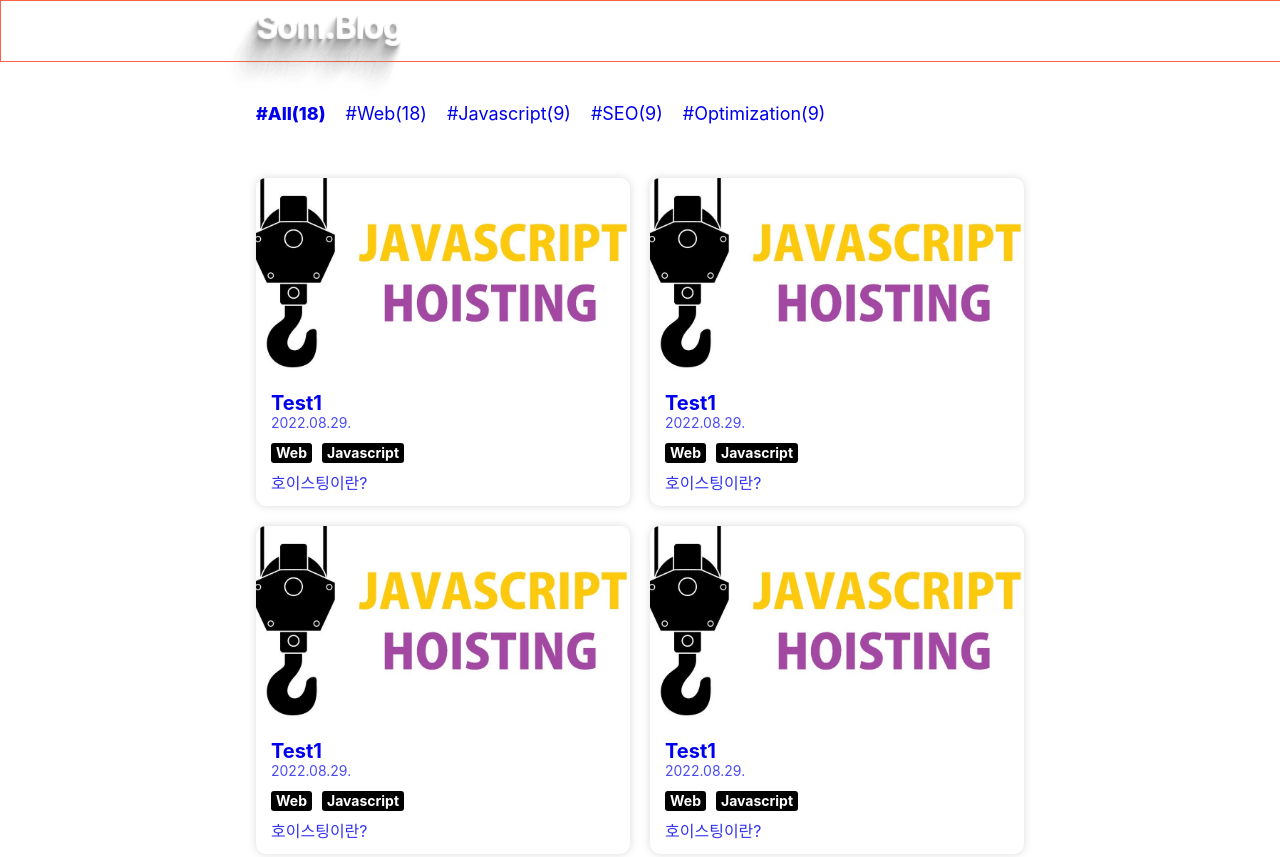
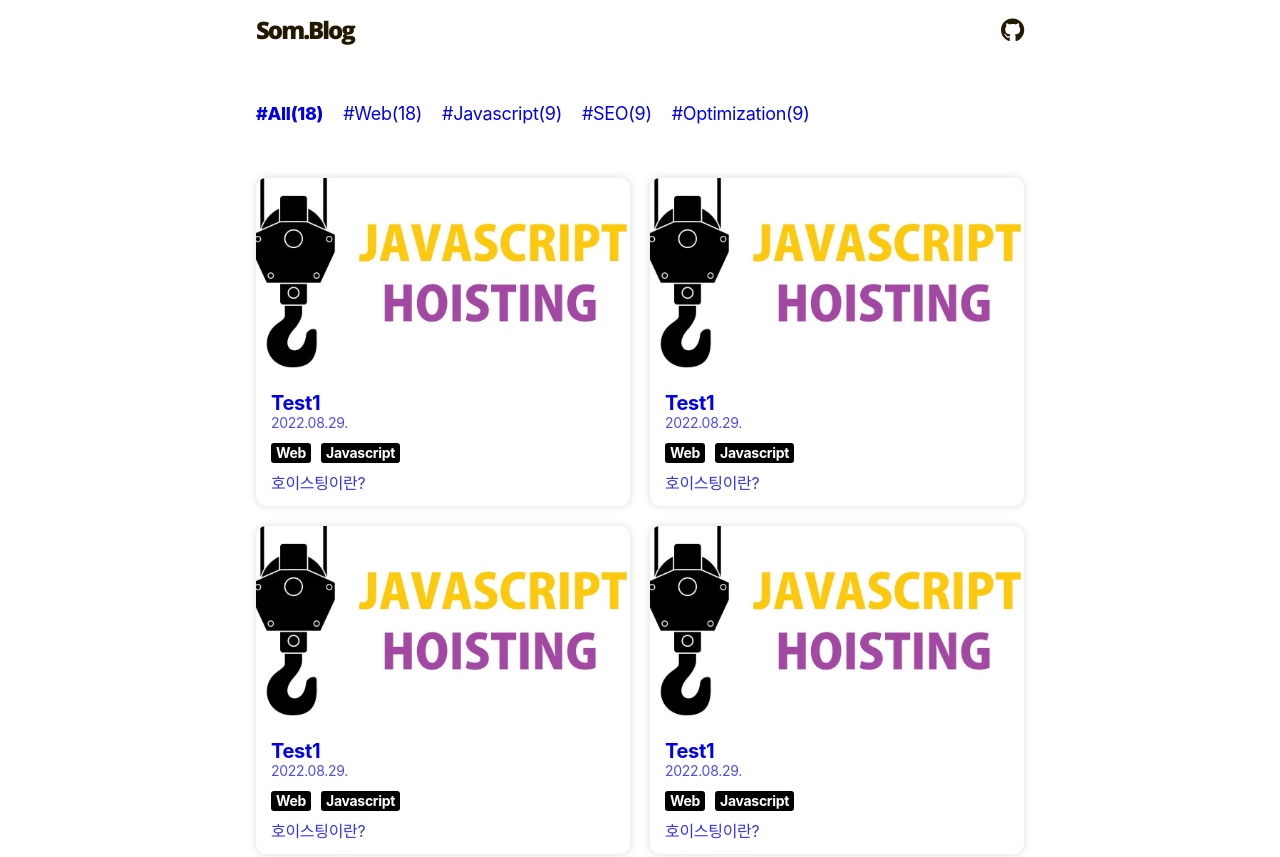
Before and after one commit to datoybi/blog, a Gatsby site: page / in a window 1280 px wide. Shown: the top 857 px of the page. Built offline with nearby package versions, Linux system fonts and the light colour scheme; Gatsby itself is replaced by a stand-in of ours; a web font is replaced by a local one.

Commit message:
:gift: : feat: github 버튼 추가 및 로고 업데이트

```diff
--- a/package.json
+++ b/package.json
@@ -8,6 +8,8 @@
     "@emotion/react": "^11.10.4",
     "@emotion/styled": "^11.10.4",
     "@fortawesome/fontawesome-svg-core": "^6.2.0",
+    "@fortawesome/free-brands-svg-icons": "^6.2.0",
+    "@fortawesome/free-regular-svg-icons": "^6.2.0",
     "@fortawesome/free-solid-svg-icons": "^6.2.0",
     "@fortawesome/react-fontawesome": "^0.2.0",
     "@types/react-helmet": "^6.1.5",
@@ -18,6 +20,7 @@
     "eslint-plugin-prettier": "^4.2.1",
     "gatsby": "^4.21.1",
     "gatsby-plugin-canonical-urls": "^4.22.0",
+    "gatsby-plugin-dark-mode": "^1.1.2",
     "gatsby-plugin-emotion": "^7.22.0",
     "gatsby-plugin-image": "^2.22.0",
     "gatsby-plugin-react-helmet": "^5.22.0",
--- a/src/components/Common/GlobalStyle.tsx
+++ b/src/components/Common/GlobalStyle.tsx
@@ -2,11 +2,20 @@ import React, { FunctionComponent } from 'react';
 import { Global, css } from '@emotion/react';
 
 const defaultStyle = css`
+  @import url('https://fonts.googleapis.com/css2?family=Open+Sans:wght@800&display=swap');
+
+  @font-face {
+    font-family: 'Lato';
+    src: url('/fonts/Lato-Heavy.woff2') format('woff2');
+    font-weight: 700;
+  }
+
   @font-face {
     font-family: 'Pretendard';
     src: url('/fonts/Pretendard-Regular.woff2') format('woff2'),
       url('/fonts/Pretendard-Regular.woff') format('woff');
   }
+
   html,
   body,
   div,
@@ -111,11 +120,18 @@ const defaultStyle = css`
   }
   body {
     line-height: 1;
-    font-family: Pretendard, -apple-system, BlinkMacSystemFont, system-ui,
+    font-family: 'Pretendard', -apple-system, BlinkMacSystemFont, system-ui,
       Roboto, 'Helvetica Neue', 'Segoe UI', 'Apple SD Gothic Neo',
       'Noto Sans KR', 'Malgun Gothic', 'Apple Color Emoji', 'Segoe UI Emoji',
       'Segoe UI Symbol', sans-serif;
-    color: #1d1d1f;
+    color: #231900;
+    font-size: 16px;
+    word-break: keep-all;
+    letter-spacing: -0.3px;
+    color: #222;
+    padding-bottom: 2rem;
+    overflow-x: hidden;
+    -webkit-font-smoothing: antialiased;
   }
   ol,
   ul {
--- a/src/components/Common/Header.tsx
+++ b/src/components/Common/Header.tsx
@@ -1,9 +1,10 @@
 import React, { FunctionComponent } from 'react';
 import styled from '@emotion/styled';
 import { Link } from 'gatsby';
+import { FontAwesomeIcon } from '@fortawesome/react-fontawesome';
+import { faGithub } from '@fortawesome/free-brands-svg-icons';
 
 const HeaderWrapper = styled.header`
-  border: 1px solid tomato;
   position: fixed;
   top: 0;
   left: 0;
@@ -14,53 +15,30 @@ const HeaderWrapper = styled.header`
 `;
 
 const Wrapper = styled.div`
+  // border: 1px solid tomato;
   display: flex;
-  flex-direction: column;
-  justify-content: center;
-  align-items: flex-start;
+  flex-direction: row;
+  justify-content: space-between;
   width: 768px;
   height: 60px;
   margin: 0 auto;
+  align-items: center;
 `;
 
+const LeftWrapper = styled.div``;
+
 const Logo = styled(Link)`
-  font-size: 2em;
-  font-weight: 500;
-  color: white;
-  margin: 1vh 0 2vh 0;
-  // border: 1px solid tomato;
-  display: flex;
-  align-items: center;
-  justify-content: flex-start;
+  color: #231900;
+  font-size: 1.5rem;
+  line-height: 1.5rem;
+  font-family: 'Open Sans', sans-serif;
   text-align: center;
-  backface-visibility: hidden;
-  text-shadow: -1px -1px 0 rgba(255, 255, 255, 0.7),
-    1px -1px 0 rgba(255, 255, 255, 0.7), -1px 1px 0 rgba(255, 255, 255, 0.7),
-    1px 1px 0 rgba(255, 255, 255, 0.7), -1px 2px 1px #a0a0a0,
-    -2px 4px 2px #a0a0a0, -3px 6px 3px rgba(160, 160, 160, 0.6),
-    -4px 8px 4px rgba(160, 160, 160, 0.5),
-    -5px 10px 5px rgba(160, 160, 160, 0.4),
-    -6px 12px 6px rgba(160, 160, 160, 0.3),
-    -7px 13px 7px rgba(160, 160, 160, 0.2),
-    -8px 15px 8px rgba(160, 160, 160, 0.2),
-    -9px 17px 9px rgba(160, 160, 160, 0.2),
-    -10px 19px 10px rgba(160, 160, 160, 0.2),
-    -11px 20px 11px rgba(160, 160, 160, 0.1),
-    -12px 22px 12px rgba(160, 160, 160, 0.1),
-    -13px 24px 13px rgba(160, 160, 160, 0.1),
-    -14px 26px 14px rgba(160, 160, 160, 0.1),
-    -15px 28px 15px rgba(160, 160, 160, 0.1),
-    -16px 30px 16px rgba(160, 160, 160, 0.1),
-    -17px 32px 17px rgba(160, 160, 160, 0.1),
-    -18px 34px 18px rgba(160, 160, 160, 0.1),
-    -19px 36px 19px rgba(160, 160, 160, 0.1),
-    -20px 38px 20px rgba(160, 160, 160, 0.1),
-    -21px 39px 21px rgba(160, 160, 160, 0.1);
-  -ms-user-select: none;
-  -moz-user-select: -moz-none;
-  -khtml-user-select: none;
-  -webkit-user-select: none;
-  user-select: none;
+  letter-spacing: -2px;
+`;
+
+const GithubIcon = styled(Link)`
+  color: #231900;
+  font-size: 1.5rem;
 `;
 
 const Header: FunctionComponent = function () {
@@ -68,6 +46,11 @@ const Header: FunctionComponent = function () {
     <HeaderWrapper>
       <Wrapper>
         <Logo to="/">Som.Blog</Logo>
+        <LeftWrapper>
+          <GithubIcon to="https://github.com/datoybi">
+            <FontAwesomeIcon icon={faGithub} />
+          </GithubIcon>
+        </LeftWrapper>
       </Wrapper>
     </HeaderWrapper>
   );
--- a/src/components/Common/Template.tsx
+++ b/src/components/Common/Template.tsx
@@ -30,7 +30,6 @@ const Template: FunctionComponent<TemplateProps> = function ({
     <Container>
       <Helmet>
         <title>{title}</title>
-
         <meta name="description" content={description} />
         <meta name="viewport" content="width=device-width, initial-scale=1.0" />
         <meta httpEquiv="Content-Type" content="text/html;charset=UTF-8" />
```
Also changed, not shown: jsconfig.json (added, +14 -0 lines), 1 other file.
